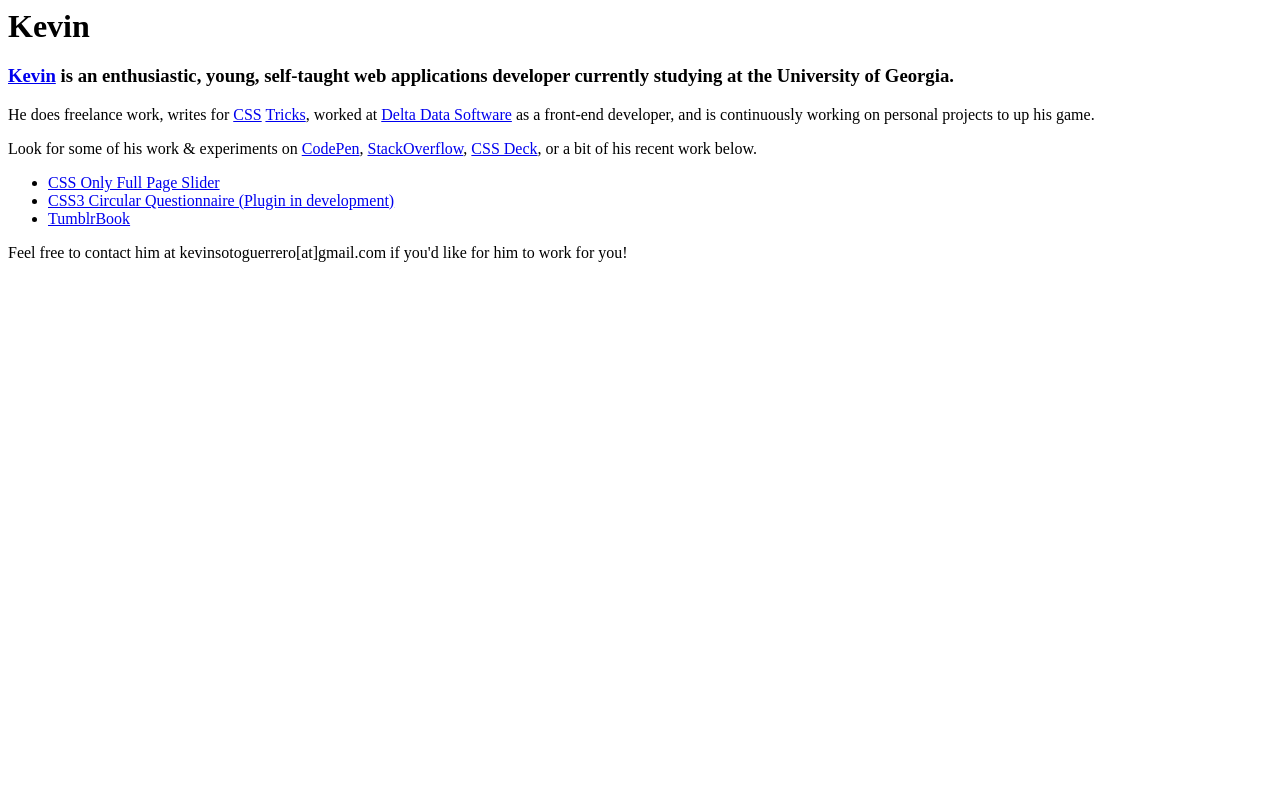
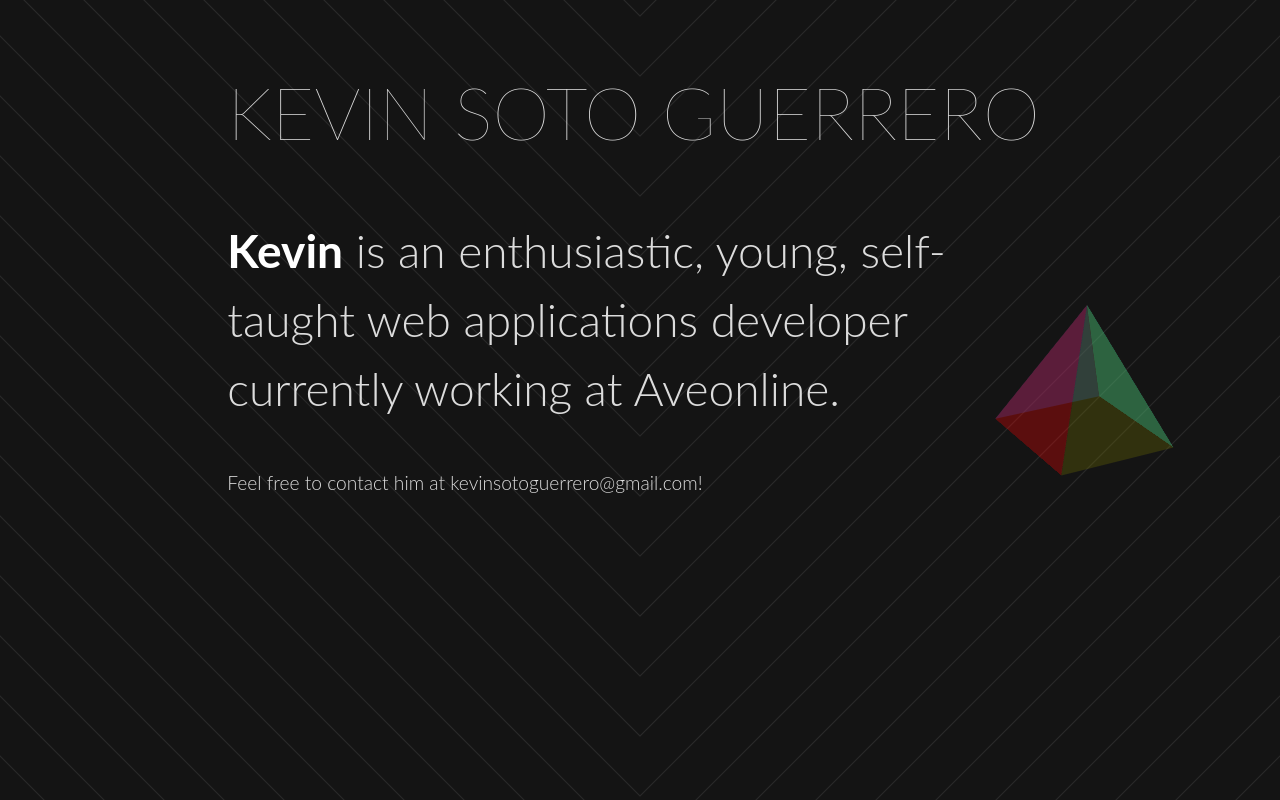
Before and after one commit to kevinsotoguerrero/kevinsotoguerrero.github.io, a plain HTML site: page index.html in a window 1280 px wide. Drawn offline with Linux system fonts and the light colour scheme.

Commit message:
fix: style

```diff
--- a/index.html
+++ b/index.html
@@ -1,12 +1,25 @@
+<!DOCTYPE html>
+<html lang="en">
+<head>
+    <meta charset="UTF-8">
+    <meta http-equiv="X-UA-Compatible" content="IE=edge">
+    <meta name="viewport" content="width=device-width, initial-scale=1.0">
+    <link rel="stylesheet" href="style.css">
+    <title>personal-web</title>
+</head>
+<body>
     <div id="container">
         <div id="content">
           <div id="about">
             <h1>
               <div style='float:left; margin-bottom:20px;'>
-            Kevin
+                Kevin Soto Guerrero
               </div>
               <div class="stage">
-            <div class="pyramid3d">
+                <div class="pyramid3d" style="
+                margin-left: 100px;
+                margin-top: 180px;
+            ">
                   <div class="triangle side1"></div>
                   <div class="triangle side2"></div>
                   <div class="triangle side3"></div>
@@ -15,22 +28,14 @@
               </div>
             </h1>
             <h3 style='clear:both' class="subhead">
-          <a href="https://plus.google.com/108495471566196018473/posts">Kevin</a> is an enthusiastic, young, self-taught web applications developer currently studying at the University of Georgia.
+              <a href="https://www.linkedin.com/in/kevinsotoguerrero/">Kevin</a> is an enthusiastic, young, self-taught web applications developer currently working at Aveonline.
             </h3>
-        <p id='pleft'>
-          He does freelance work, writes for <a href="https://css-tricks.com/css-animation-tricks/">CSS</a> <a href="https://css-tricks.com/controlling-css-animations-transitions-javascript/">Tricks</a>, worked at <a href="http://deltadatasoft.com/">Delta Data Software</a> as a front-end developer, and is continuously working on personal projects to up his game.
-        </p>
-        <p id='pright'>
-          Look for some of his work &amp; experiments on <a href="https://codepen.io/Zeaklous">CodePen</a>, <a href="http://stackoverflow.com/users/2065702/zeaklous">StackOverflow</a>, <a href="https://cssdeck.com/user/Zeaklous">CSS Deck</a>, or a bit of his recent work below.
-        </p>
-        <ul>
-          <li><a href="https://cssdeck.com/labs/css-only-full-page-slider">CSS Only Full Page Slider</a></li>
-          <li><a href="https://codepen.io/Zeaklous/pen/alpEm">CSS3 Circular Questionnaire (Plugin in development)</a></li>
-          <li><a href="https://page.com/TumblrBook.html">TumblrBook</a></li>
-        </ul>
+
             <p>
-          Feel free to contact him at kevinsotoguerrero[at]gmail.com if you'd like for him to work for you!
+              Feel free to contact him at kevinsotoguerrero@gmail.com!
             </p>
           </div>
         </div>
       </div>
+</body>
+</html>
--- a/style.css
+++ b/style.css
@@ -22,7 +22,7 @@
       margin: 0 auto;
   }
   h1 {
-      font-size: 4.8em;
+      font-size: 3.8em;
       font-weight: 100;
       text-transform: uppercase;
       margin: 0;
```
Lines whose indentation alone changed are shown as unchanged.
